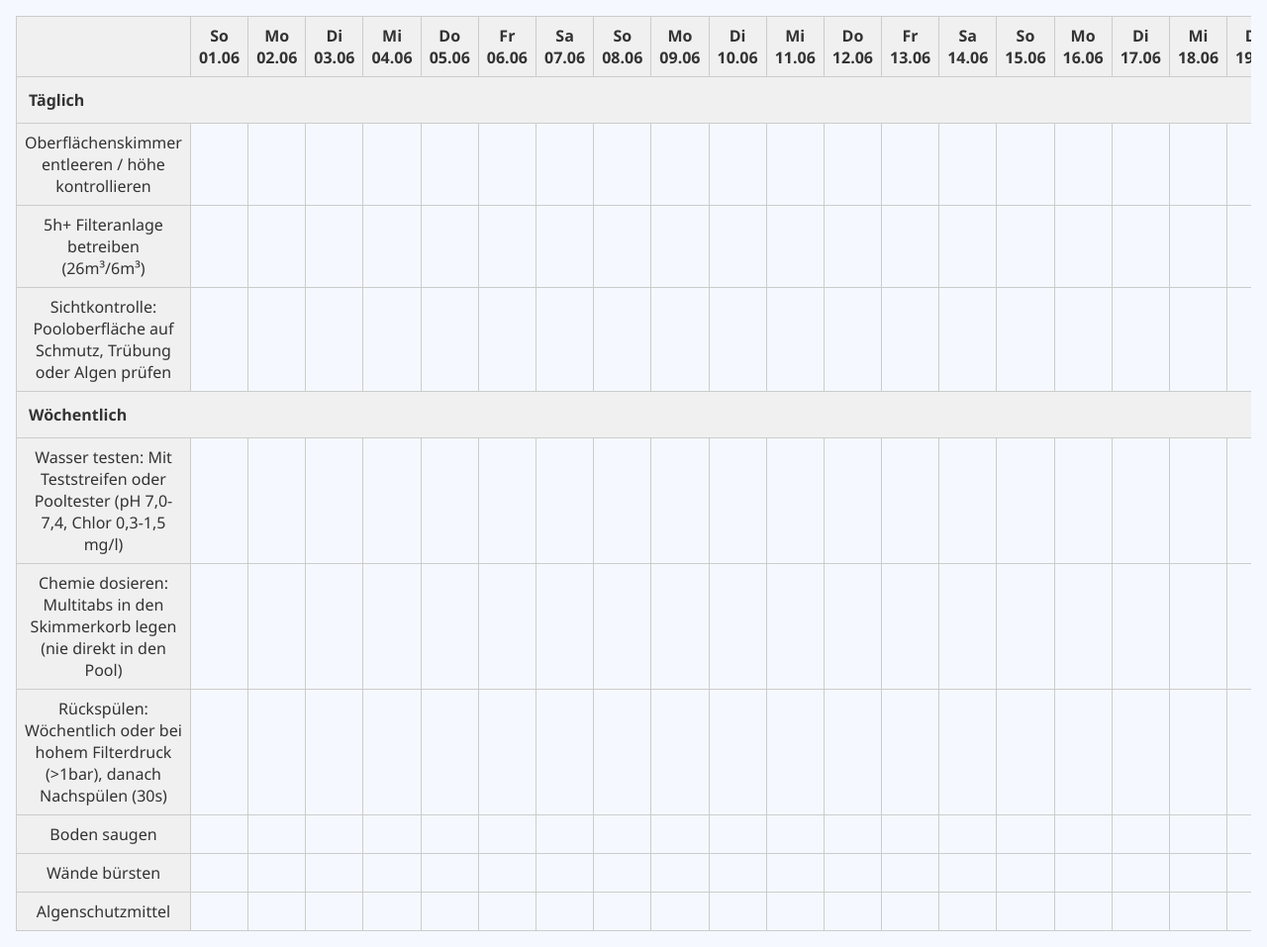
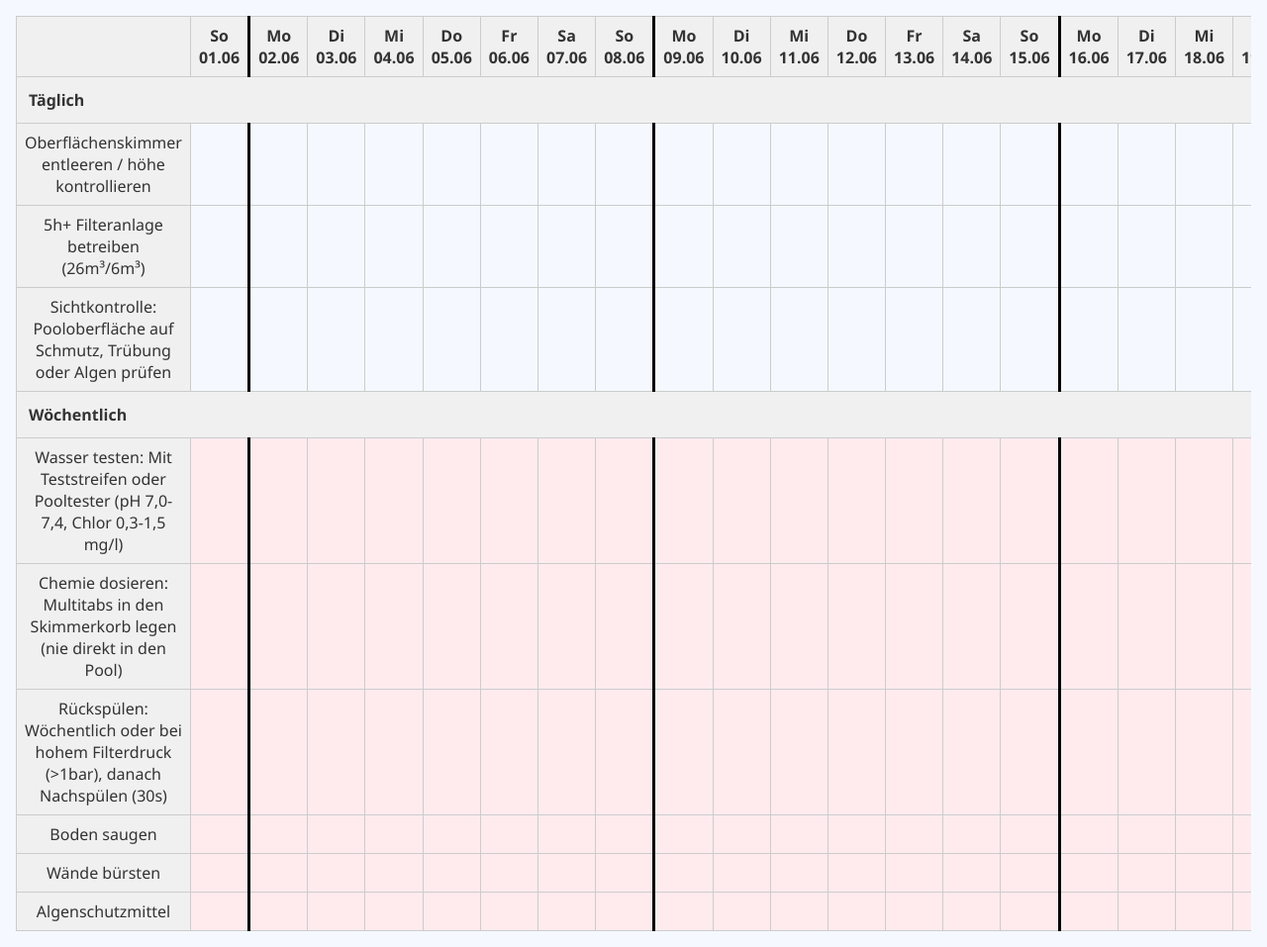
Before and after one commit to Blubbyo/Pool, a plain HTML site: page index.html in a window 1280 px wide. Shown: the whole page at 99% size. Drawn offline with Linux system fonts and the light colour scheme.

Commit message:
Update styles.css

```diff
--- a/styles.css
+++ b/styles.css
@@ -1,6 +1,6 @@
 :root {
   --bg: #f5f9ff;
-  --highlight: #e0f7fa;
+  --highlight: #d2f319;
   --primary: #0077b6;
   --done: #4caf50;
   --section-bg: #dbeeff;
@@ -23,7 +23,7 @@
 
   .section-header td {
     font-size: 13px;
-    padding: 0;
+	padding: 0;
   }
 }
 
@@ -76,14 +76,14 @@ th {
   padding: 0.75rem;
 }
 
+.today-column {
+  background-color: var(--highlight);
+}
+
 .clicked {
   background-color: var(--done);
   color: white;
   font-weight: bold;
-}
-
-.today-column {
-  background-color: var(--highlight);
 }
 
 /* Erste Spalte fixieren */
@@ -98,3 +98,14 @@ td:first-child, th:first-child {
 th:first-child {
   z-index: 3;
 }
+
+/* Senkrechte Linie vor jedem Montag */
+.week-separator {
+  border-left: 3px solid #000;
+}
+
+.week-missing {
+  background-color: #ffebee !important; /* leichtes Rot als Warnung */
+  color: #c62828; /* dunkles Rot für Text */
+  font-weight: bold;
+}
```
